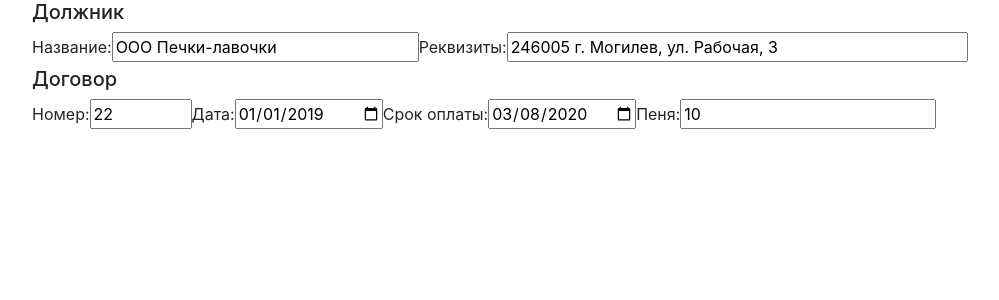
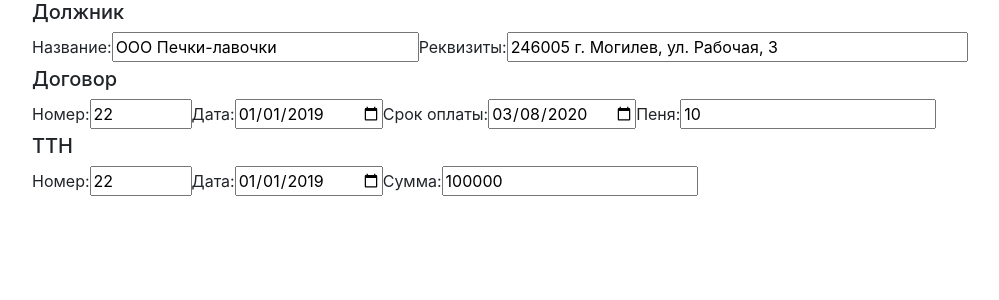
Before and after one commit to Globus007/debt-calculator-frontend, an Angular app: page / in a window 1280 px wide. Shown: the top 300 px of the page, without its empty margins (53-1052 px from the left). Built offline with nearby package versions, Linux system fonts and the light colour scheme.

Commit message:
Added BillComponent

```diff
--- a/src/app/app.component.html
+++ b/src/app/app.component.html
@@ -1,2 +1,3 @@
 <app-debtor></app-debtor>
 <app-contract></app-contract>
+<app-bill></app-bill>
--- a/src/app/app.module.ts
+++ b/src/app/app.module.ts
@@ -5,12 +5,14 @@ import { AppRoutingModule } from './app-routing.module';
 import { AppComponent } from './app.component';
 import { DebtorComponent } from './debtor/debtor.component';
 import { ContractComponent } from './contract/contract.component';
+import { BillComponent } from './bill/bill.component';
 
 @NgModule({
   declarations: [
     AppComponent,
     DebtorComponent,
-    ContractComponent
+    ContractComponent,
+    BillComponent
   ],
   imports: [
     BrowserModule,
--- /dev/null
+++ b/src/app/bill/bill.component.html
@@ -0,0 +1,11 @@
+<div id="bill" class="container">
+    <h5>ТТН</h5>
+    <form>
+        <label for="bill-number">Номер: </label>
+        <input type="text" name="bill-number" size="5" value="22">
+        <label for="bill-date">Дата: </label>
+        <input type="date" name="bill-date" value="2019-01-01">
+        <label for="bill-amount">Сумма: </label>
+        <input type="number" name="bill-amount" size="10" value="100000">
+    </form>
+</div>
--- /dev/null
+++ b/src/app/bill/bill.component.ts
@@ -0,0 +1,15 @@
+import { Component, OnInit } from '@angular/core';
+
+@Component({
+  selector: 'app-bill',
+  templateUrl: './bill.component.html',
+  styleUrls: ['./bill.component.css']
+})
+export class BillComponent implements OnInit {
+
+  constructor() { }
+
+  ngOnInit(): void {
+  }
+
+}
```
Also changed, not shown: src/app/bill/bill.component.css (added), 1 other file (tests, documents, lock files or other folders).
